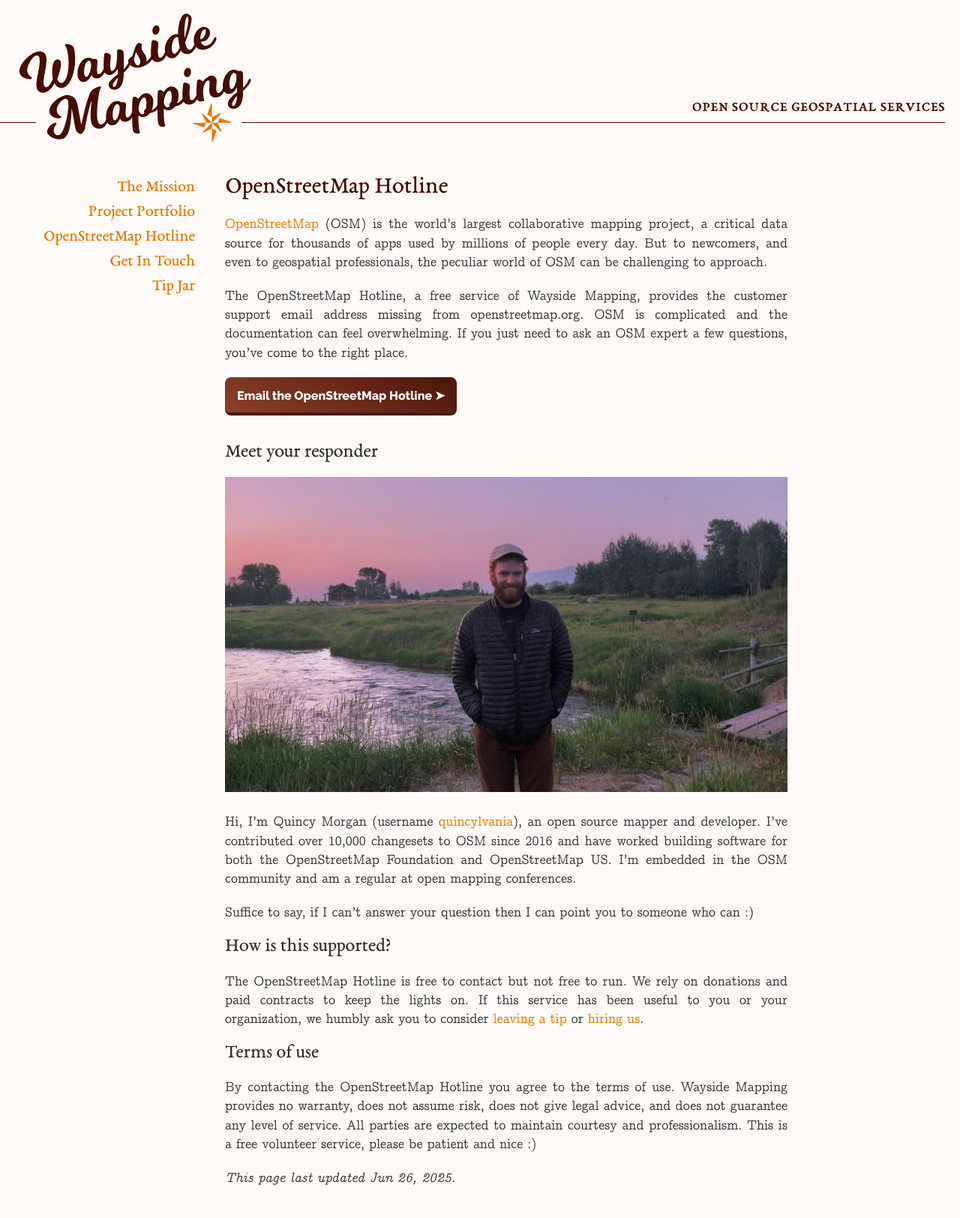
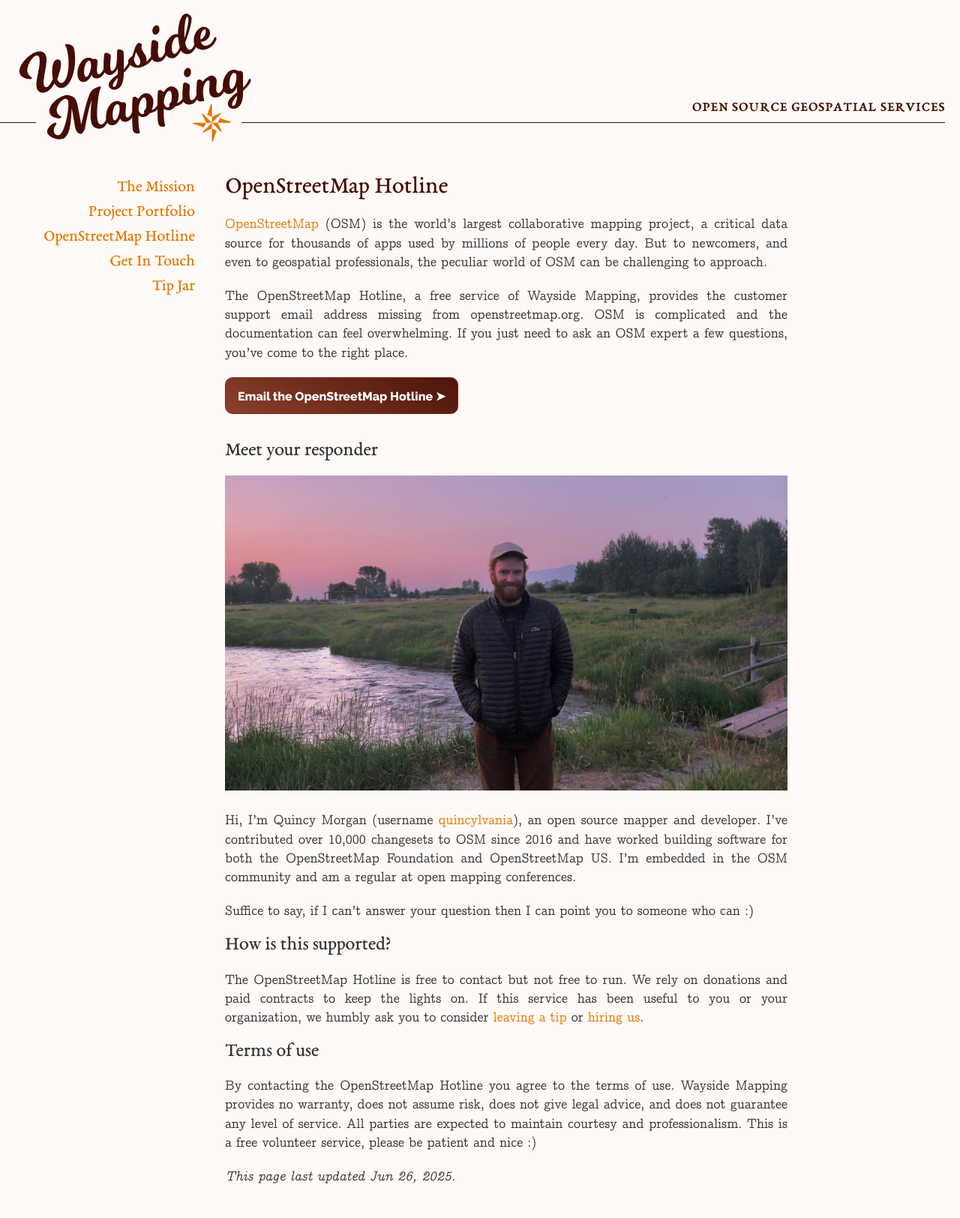
Before and after one commit to waysidemapping/waysidemapping.org, a Jekyll site: the page built from _source/_pages/osm-hotline.md, in a window 1280 px wide. Shown: the whole page at 75% size. Built offline with Jekyll 4.4.1, drawn with Linux system fonts in a browser that asks for light colours.

Commit message:
Adjust button styling

```diff
--- a/_source/_sass/_layout.scss
+++ b/_source/_sass/_layout.scss
@@ -134,17 +134,16 @@
   font-family: 'Raleway', sans-serif;
   font-weight: 800;
   padding: 12px 16px 10px 16px;
-  border-radius: 8px;
+  border-radius: 10px;
   display: inline-block;
-  border-bottom: 4px solid #481910;
+  border: 1px solid rgb(119, 34, 18);
 
   &:hover, &:focus, &:active {
     background: rgb(140, 64, 41);
     text-decoration: none;
   }
   &:active {
-    border-bottom-width: 2px;
-    margin-top: 2px;
+    background: rgb(76, 21, 11);
   }
 }
 
```
